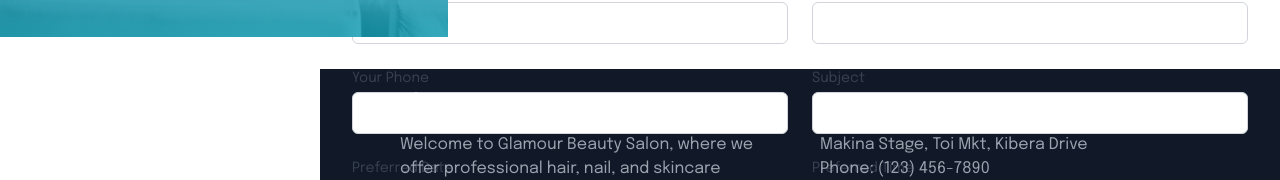
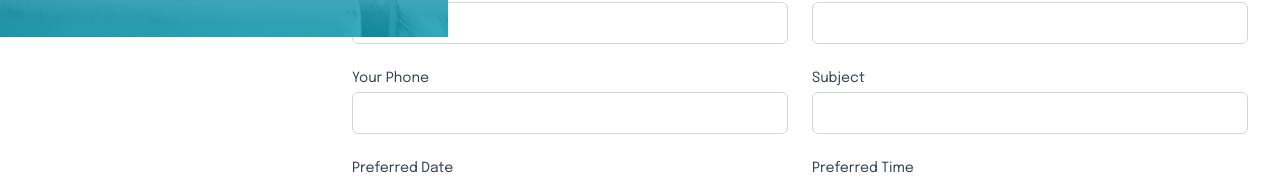
Before and after one commit to kwambiee/beauty-salon, a Next.js app: page /contact in a window 1280 px wide. Shown: the part 763-943 px from the top of the page. Built offline with nearby package versions, Linux system fonts and the light colour scheme.

Commit message:
remove Footer component from layout and add it back to the Home page

```diff
--- a/src/app/layout.tsx
+++ b/src/app/layout.tsx
@@ -40,7 +40,7 @@ export default function RootLayout({
           <div className="w-3/4 h-full">
             <main className="h-full">{children}</main>
             <div className="">
-              <Footer />
+              {/* <Footer /> */}
             </div>
           </div>
         </div>
--- a/src/app/page.tsx
+++ b/src/app/page.tsx
@@ -3,6 +3,8 @@ import React from "react";
 import HeroSlider from "@/components/ui/swipe";
 import Services from "@/components/ui/services";
 import Testimonials from "@/components/ui/testimonials";
+import NavBar from "@/components/ui/navbar";
+import Footer from "@/components/ui/footer";
 
 const Home = () => {
   return (
@@ -13,6 +15,10 @@ const Home = () => {
       <Services />
       {/* client Testimonials */}
       <Testimonials />
+      {/* Additional sections can be added here */}
+
+      {/* Footer can be added here */}
+      <Footer />
     </div>
   );
 };
```
